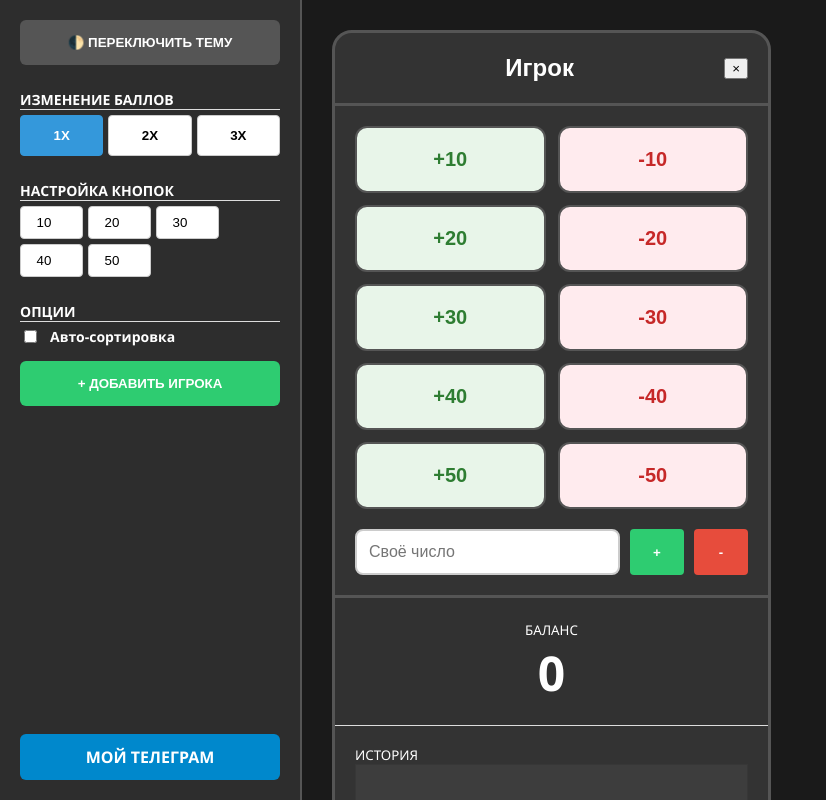
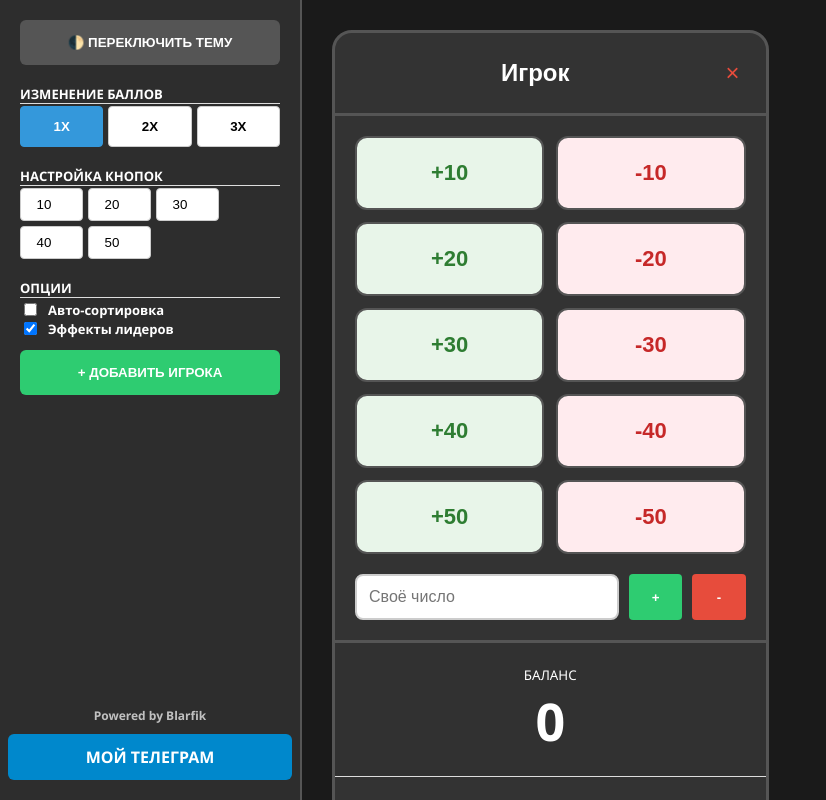
Before and after one commit to Svoya4nik/Svoya4nik.github.io, a plain HTML site: page index.html in a window 1280 px wide. Both pictures are taken after a click on the button "+ ДОБАВИТЬ ИГРОКА". Shown: the whole page, without its empty margins (0-826 px from the left). Drawn offline with Linux system fonts and the light colour scheme.

Commit message:
Update index.html

```diff
--- a/index.html
+++ b/index.html
@@ -3,7 +3,7 @@
 <head>
     <meta charset="UTF-8">
     <meta name="viewport" content="width=device-width, initial-scale=1.0">
-    <title>Score Board Ultimate Fix</title>
+    <title>Score Board Final Edition</title>
     <style>
         :root {
             --bg-color: #f0f2f5;
@@ -35,6 +35,7 @@
             color: var(--text-color);
             height: 100vh;
             transition: background 0.3s;
+            overflow: hidden;
         }
 
         .sidebar {
@@ -45,12 +46,12 @@
             padding: 20px;
             display: flex;
             flex-direction: column;
-            gap: 15px;
+            gap: 12px;
             z-index: 100;
             overflow-y: auto;
         }
 
-        .section-title { font-weight: bold; font-size: 14px; margin-bottom: 5px; display: block; border-bottom: 1px solid #ddd; padding-top: 10px;}
+        .section-title { font-weight: bold; font-size: 13px; margin-bottom: 2px; display: block; border-bottom: 1px solid #ddd; padding-top: 8px;}
 
         .multiplier-group { display: flex; gap: 5px; }
         .m-btn { flex: 1; padding: 12px; border: 1px solid #ccc; background: #fff; cursor: pointer; border-radius: 4px; font-weight: bold; }
@@ -62,74 +63,89 @@
         .action-btn { border: none; padding: 15px; border-radius: 6px; cursor: pointer; font-weight: bold; width: 100%; color: white; }
         .add-player-btn { background: var(--green); }
         .theme-btn { background: #555; }
-        .tg-btn { background: #0088cc; text-decoration: none; text-align: center; padding: 12px; border-radius: 6px; font-weight: bold; margin-top: auto; color: white; }
 
-        .sort-toggle { display: flex; align-items: center; gap: 10px; font-size: 14px; font-weight: bold; }
+        /* Футер сайдбара */
+        .sidebar-footer { margin-top: auto; display: flex; flex-direction: column; gap: 10px; align-items: center; }
+        .powered-by { font-size: 12px; opacity: 0.7; font-weight: bold; }
+        .tg-btn { background: #0088cc; text-decoration: none; text-align: center; padding: 12px; border-radius: 6px; font-weight: bold; width: 100%; color: white; }
+
+        .opt-row { display: flex; align-items: center; gap: 8px; font-size: 13px; font-weight: bold; }
 
         .main-content {
             flex-grow: 1;
             padding: 30px;
             overflow-y: auto;
             display: grid;
-            grid-template-columns: repeat(auto-fill, minmax(380px, 1fr)); /* Увеличил ширину карточек */
+            grid-template-columns: repeat(auto-fill, minmax(380px, 1fr));
             grid-auto-rows: min-content;
-            gap: 40px;
+            gap: 45px;
             align-content: flex-start;
         }
 
+        /* Карточка */
         .player-card {
             background: var(--card-bg);
-            border: 3px solid var(--border-color); /* Жирнее рамка */
+            border: 3px solid var(--border-color);
             border-radius: 20px;
             display: flex;
             flex-direction: column;
             position: relative;
-            transition: all 0.4s cubic-bezier(0.175, 0.885, 0.32, 1.275);
-            min-height: 600px; /* Увеличил высоту */
+            transition: all 0.3s ease;
+            min-height: 620px;
         }
 
-        /* УСИЛЕННОЕ СВЕЧЕНИЕ */
-        .card-1 { border-color: var(--gold); box-shadow: 0 0 50px var(--gold); background: #fffdf0 !important; }
-        body.dark-theme .card-1 { background: #443d1a !important; }
-        .card-2 { border-color: var(--silver); box-shadow: 0 0 40px var(--silver); background: #f8f8f8 !important; }
-        body.dark-theme .card-2 { background: #3d3d3d !important; }
-        .card-3 { border-color: var(--bronze); box-shadow: 0 0 35px var(--bronze); background: #fff8f4 !important; }
-        body.dark-theme .card-3 { background: #3d332a !important; }
-        .card-last { border-color: var(--poop); box-shadow: 0 0 25px rgba(139, 69, 19, 0.6); }
+        /* Стили лидерства (отключаемые) */
+        .show-glow .card-1 { border-color: var(--gold); box-shadow: 0 0 60px var(--gold); background: #fffdf0 !important; }
+        body.dark-theme.show-glow .card-1 { background: #443d1a !important; }
+        .show-glow .card-2 { border-color: var(--silver); box-shadow: 0 0 45px var(--silver); background: #f8f8f8 !important; }
+        body.dark-theme.show-glow .card-2 { background: #3d3d3d !important; }
+        .show-glow .card-3 { border-color: var(--bronze); box-shadow: 0 0 40px var(--bronze); background: #fff8f4 !important; }
+        body.dark-theme.show-glow .card-3 { background: #3d332a !important; }
 
-        .rank-icon { position: absolute; top: -25px; left: 50%; transform: translateX(-50%); font-size: 42px; z-index: 10; }
+        .rank-icon {
+            position: absolute; top: -35px; left: 50%; transform: translateX(-50%);
+            font-size: 52px; z-index: 10; display: none;
+            filter: drop-shadow(0 4px 8px rgba(0,0,0,0.2));
+        }
+        .show-glow .rank-icon { display: block; }
 
-        .card-header { padding: 20px; display: flex; align-items: center; border-bottom: 3px solid var(--border-color); }
-        .nickname-input { border: none; background: transparent; font-weight: bold; font-size: 24px; width: 100%; text-align: center; outline: none; color: inherit; }
+        /* Починенный заголовок */
+        .card-header {
+            padding: 20px;
+            display: flex;
+            align-items: center;
+            border-bottom: 3px solid var(--border-color);
+            min-height: 40px;
+            overflow: hidden;
+        }
+        .nickname-input {
+            border: none; background: transparent; font-weight: bold; font-size: 24px;
+            flex-grow: 1; text-align: center; outline: none; color: inherit;
+            width: 100%; white-space: nowrap; overflow: hidden;
+        }
+        .del-btn { color: var(--red); background: none; border: none; cursor: pointer; font-size: 24px; padding-left: 10px; }
 
-        .buttons-grid { display: grid; grid-template-columns: 1fr 1fr; gap: 12px; padding: 20px; flex-grow: 1; }
+        .buttons-grid { display: grid; grid-template-columns: 1fr 1fr; gap: 12px; padding: 20px; }
         .score-btn {
-            padding: 20px 10px; /* Кнопки стали больше, текст по центру */
-            border: 2px solid var(--border-color);
-            border-radius: 12px;
-            font-weight: bold;
-            cursor: pointer;
-            font-size: 20px;
-            transition: 0.1s;
-            display: flex;
-            justify-content: center;
-            align-items: center;
+            padding: 22px 5px; border: 2px solid var(--border-color); border-radius: 12px;
+            font-weight: bold; cursor: pointer; font-size: 22px; transition: 0.1s;
+            display: flex; justify-content: center; align-items: center;
         }
         .score-btn:active { transform: scale(0.92); }
         .plus { background: #e8f5e9; color: #2e7d32; }
         .minus { background: #ffebee; color: #c62828; }
 
         .quick-add { padding: 0 20px 20px; display: flex; gap: 10px; }
-        .quick-add input { flex-grow: 1; padding: 12px; border: 2px solid #ccc; border-radius: 8px; font-size: 16px; }
+        .quick-add input { flex-grow: 1; padding: 12px; border: 2px solid #ccc; border-radius: 8px; font-size: 16px; background: white; color: black; }
 
         .balance-sec { text-align: center; padding: 20px; border-top: 3px solid var(--border-color); background: rgba(0,0,0,0.03); }
-        .balance-val { font-size: 48px; font-weight: bold; }
+        .balance-val { font-size: 52px; font-weight: bold; }
 
         .history-sec { padding: 20px; border-top: 1px solid #ddd; height: 160px; display: flex; flex-direction: column; }
         .history-log { flex-grow: 1; overflow-y: auto; font-size: 16px; background: rgba(255,255,255,0.05); padding: 10px; border: 1px solid rgba(0,0,0,0.1); }
     </style>
 </head>
-<body class="dark-theme">
+<body class="dark-theme show-glow">
 
     <div class="sidebar">
         <button class="action-btn theme-btn" onclick="toggleTheme()">🌓 ПЕРЕКЛЮЧИТЬ ТЕМУ</button>
@@ -156,14 +172,16 @@
 
         <div>
             <span class="section-title">ОПЦИИ</span>
-            <label class="sort-toggle">
-                <input type="checkbox" id="sortEnabled" onchange="renderBoard()"> Авто-сортировка
-            </label>
+            <div class="opt-row"><input type="checkbox" id="sortEnabled" onchange="renderBoard()"> Авто-сортировка</div>
+            <div class="opt-row"><input type="checkbox" checked id="glowEnabled" onchange="toggleGlow()"> Эффекты лидеров</div>
         </div>
 
         <button class="action-btn add-player-btn" onclick="addPlayer()">+ ДОБАВИТЬ ИГРОКА</button>
 
-        <a href="https://t.me/ТВОЙ_КАНАЛ" target="_blank" class="tg-btn">МОЙ ТЕЛЕГРАМ</a>
+        <div class="sidebar-footer">
+            <div class="powered-by">Powered by Blarfik</div>
+            <a href="https://t.me/ТВОЙ_КАНАЛ" target="_blank" class="tg-btn">МОЙ ТЕЛЕГРАМ</a>
+        </div>
     </div>
 
     <div class="main-content" id="board"></div>
@@ -173,6 +191,7 @@
         let players = [];
 
         function toggleTheme() { document.body.classList.toggle('dark-theme'); }
+        function toggleGlow() { document.body.classList.toggle('show-glow', document.getElementById('glowEnabled').checked); }
 
         function setMult(val, btn) {
             multiplier = val;
@@ -186,7 +205,7 @@
         }
 
         function deletePlayer(id) {
-            if(confirm("Удалить игрока?")) {
+            if(confirm("Удалить?")) {
                 players = players.filter(p => p.id !== id);
                 renderBoard();
             }
@@ -200,7 +219,6 @@
         function changeScore(id, baseVal, isPlus) {
             const player = players.find(p => p.id === id);
             if (!player) return;
-
             const change = baseVal * multiplier * (isPlus ? 1 : -1);
             player.score += change;
             player.history.unshift({
```
